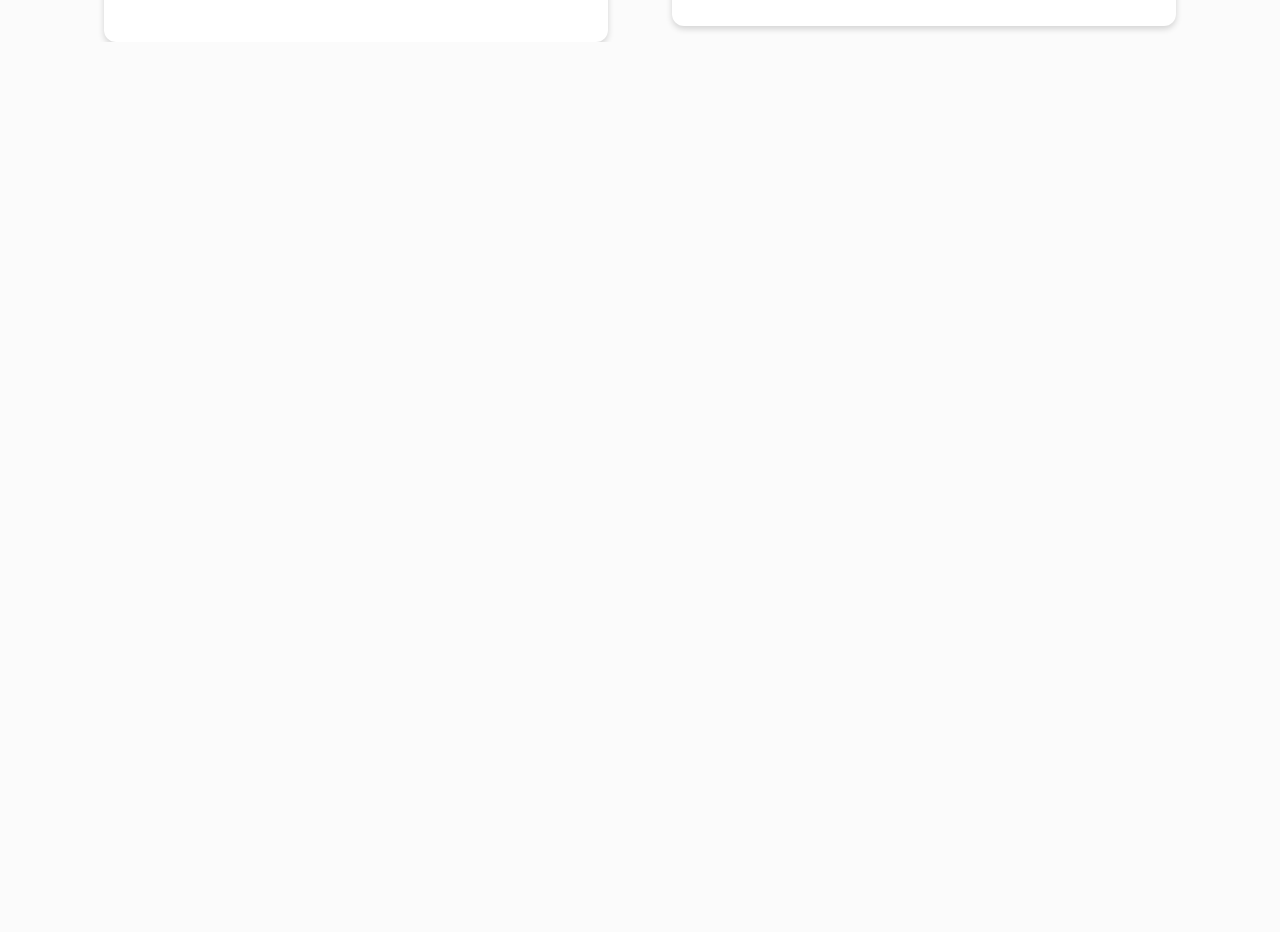
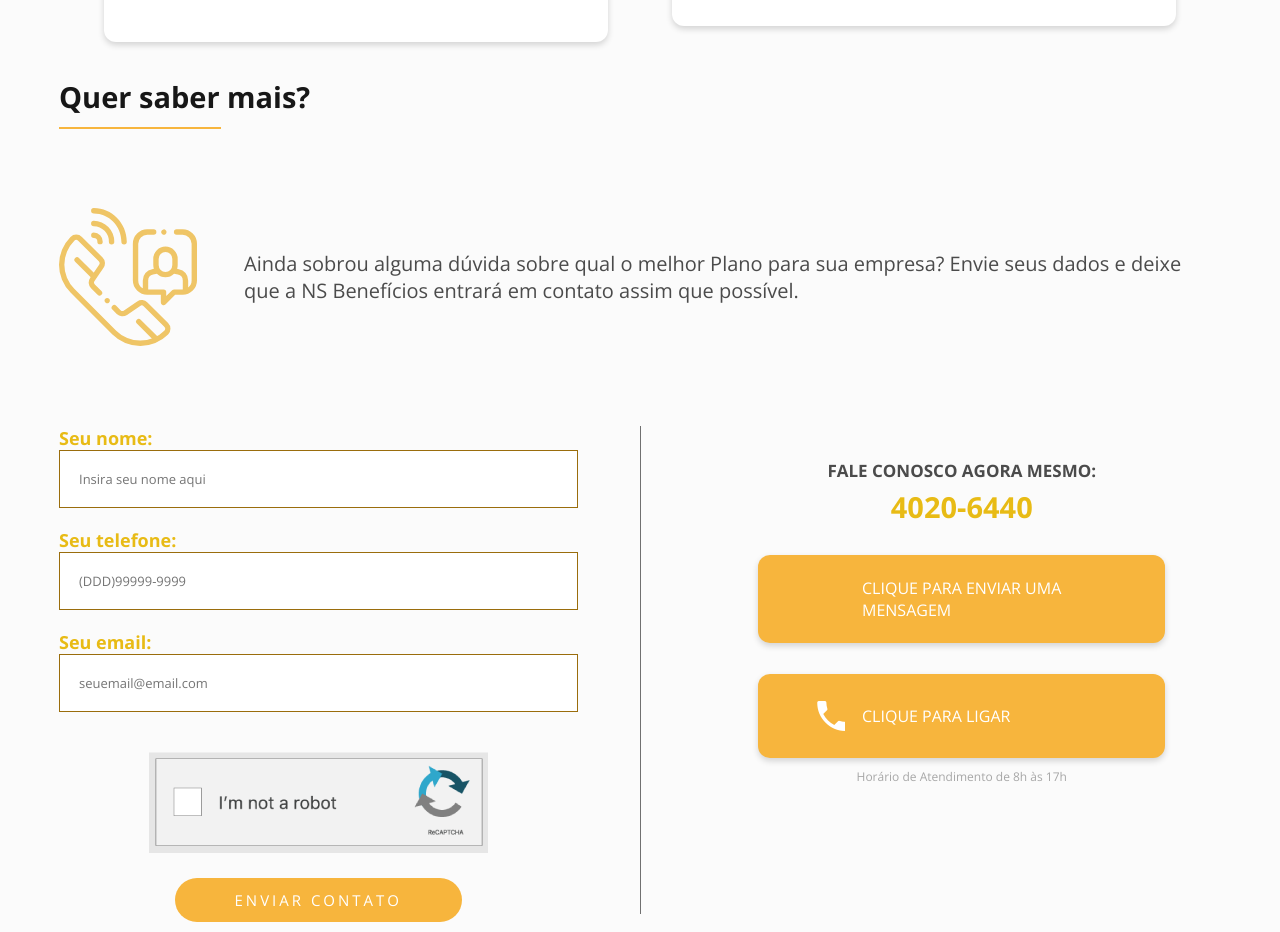
Before and after one commit to renanlido/porto-seguro-angular, an Angular app: page / in a window 1280 px wide. Shown: the part 2080-3012 px from the top of the page. Before the commit the page ends 2122 px from the top, so only its background shows below. Built offline with nearby package versions, Linux system fonts and the light colour scheme.

Commit message:
feat: create page want know more informations

```diff
--- a/src/app/components/_spa-pages/spa-pages.component.html
+++ b/src/app/components/_spa-pages/spa-pages.component.html
@@ -1,3 +1,4 @@
 <app-header></app-header>
 <app-featured-hospitals> </app-featured-hospitals>
 <app-plan-benefits></app-plan-benefits>
+<app-want-know-more-informations></app-want-know-more-informations>
--- a/src/app/components/_spa-pages/spa-pages.module.ts
+++ b/src/app/components/_spa-pages/spa-pages.module.ts
@@ -13,6 +13,7 @@ import { PlanBenefitsComponent } from './plan-benefits/plan-benefits.component';
 import { ButtonComponent } from '../foundation/action/button/button.component';
 import { FullListHospitalsComponent } from './full-list-hospitals/full-list-hospitals.component';
 import { MatIconModule } from '@angular/material/icon';
+import { WantKnowMoreInformationsComponent } from './want-know-more-informations/want-know-more-informations.component';
 
 @NgModule({
   declarations: [
@@ -25,7 +26,8 @@ import { MatIconModule } from '@angular/material/icon';
     SeparatorComponent,
     PlanBenefitsComponent,
     ButtonComponent,
-    FullListHospitalsComponent
+    FullListHospitalsComponent,
+    WantKnowMoreInformationsComponent
   ],
   imports: [CommonModule, CardModule, MatIconModule],
   exports: [SPAPagesComponent]
--- /dev/null
+++ b/src/app/components/_spa-pages/want-know-more-informations/want-know-more-informations.component.html
@@ -0,0 +1,85 @@
+<app-default-container id="#wantToSayMore">
+  <app-h1>Quer saber mais?</app-h1>
+
+  <app-separator></app-separator>
+
+  <div class="want-know-more-informations__content">
+    <div class="want-know-more-informations__title">
+      <div>
+        <img
+          src="http://localhost:4200/assets/images/phoneCall.svg"
+          layout="fill"
+        />
+      </div>
+      <p>
+        Ainda sobrou alguma dúvida sobre qual o melhor Plano para sua empresa?
+        Envie seus dados e deixe que a NS Benefícios entrará em contato assim
+        que possível.
+      </p>
+    </div>
+
+    <div class="want-know-more-informations__bottom_content">
+      <form class="want-know-more-informations__form">
+        <div>
+          <label for="name"
+            >Seu nome:
+            <input
+              type="text"
+              name="name"
+              id="name"
+              placeholder="Insira seu nome aqui"
+            />
+          </label>
+
+          <label for="phone"
+            >Seu telefone:
+            <input
+              type="text"
+              name="phone"
+              id="phone"
+              placeholder="(DDD)99999-9999"
+            />
+          </label>
+
+          <label for="email"
+            >Seu email:
+            <input
+              type="email"
+              name="email"
+              id="email"
+              placeholder="seuemail@email.com"
+            />
+          </label>
+        </div>
+
+        <div class="want-know-more-informations__form--image">
+          <img
+            src="http://localhost:4200/assets/images/imNotRobot.png"
+            width="340px"
+            height="101px"
+          />
+        </div>
+
+        <button type="submit">ENVIAR CONTATO</button>
+      </form>
+
+      <div class="want-know-more-informations__bottom_separator"></div>
+
+      <div class="want-know-more-informations__contactUs">
+        <h2>FALE CONOSCO AGORA MESMO:</h2>
+        <span>4020-6440</span>
+
+        <button type="button" class="want-know-more-informations__button">
+          <mat-icon>whatsapp</mat-icon>
+          <span>CLIQUE PARA ENVIAR UMA MENSAGEM</span>
+        </button>
+
+        <button type="button" class="want-know-more-informations__button">
+          <mat-icon>phone</mat-icon>
+          <span>CLIQUE PARA LIGAR</span>
+        </button>
+        <p>Horário de Atendimento de 8h às 17h</p>
+      </div>
+    </div>
+  </div>
+</app-default-container>
--- /dev/null
+++ b/src/app/components/_spa-pages/want-know-more-informations/want-know-more-informations.component.scss
@@ -0,0 +1,260 @@
+.want-know-more-informations__content {
+  display: flex;
+  flex-direction: column;
+  align-items: center;
+  padding-bottom: 10px;
+  width: 100%;
+}
+
+.want-know-more-informations__title {
+  display: flex;
+  justify-content: space-between;
+  align-items: center;
+  width: 100%;
+  flex: 1;
+  margin-bottom: 42px;
+
+  div {
+    position: relative;
+    width: 100%;
+    height: 101px;
+    max-width: 101px;
+  }
+
+  p {
+    font-size: 0.9375rem;
+    line-height: 1.25rem;
+    margin-left: 12px;
+
+    @media (max-width: 440px) {
+      max-width: 223px;
+    }
+  }
+}
+
+.want-know-more-informations__form {
+  display: flex;
+  flex-direction: column;
+  align-items: center;
+  flex: 1;
+  width: 100%;
+  gap: 20px;
+
+  div {
+    display: inherit;
+    flex-direction: column;
+    width: 100%;
+    align-items: flex-start;
+    gap: 20px;
+
+    label {
+      font-size: 0.75rem;
+      font-weight: bold;
+      color: var(--yellow400);
+      line-height: 1.0625rem;
+      width: 100%;
+    }
+
+    input {
+      padding: 10px;
+      color: var(--gray180);
+      font-size: 0.5625rem;
+      border: 1px solid #9a6d0c;
+      width: 100%;
+    }
+  }
+
+  button {
+    font-size: 0.9375rem;
+    letter-spacing: 0.1875rem;
+    max-width: 289px;
+    color: white;
+
+    padding: 12px 60px;
+
+    border-radius: 25px;
+    background: var(--yellow200);
+
+    transition: background 0.2s;
+
+    &:hover {
+      background: var(--yellow900);
+    }
+  }
+}
+
+.want-know-more-informations__bottom_separator {
+  display: none;
+}
+
+.want-know-more-informations__contactUs {
+  display: flex;
+  width: 100%;
+  flex: 1;
+  align-items: center;
+  flex-direction: column;
+  margin-top: 25px;
+  margin-bottom: 6px;
+
+  h2 {
+    font-size: 0.9375rem;
+    font-weight: bold;
+    color: var(--gray200);
+    line-height: 1.25rem;
+  }
+
+  > span {
+    font-size: 1.5625rem;
+    line-height: 2.125rem;
+    font-weight: bold;
+    margin-bottom: 13px;
+    color: var(--yellow400);
+  }
+
+  > p {
+    font-size: 0.75rem;
+    line-height: 1.0625rem;
+    color: var(--gray160);
+    margin-top: 10px;
+  }
+}
+
+.want-know-more-informations__button {
+  display: flex;
+  justify-content: space-between;
+  align-items: center;
+  height: 75px;
+  flex: 1;
+  max-width: 340px;
+  width: 100%;
+
+  font-size: 0.9375rem;
+  line-height: 1.25rem;
+  text-align: left;
+  gap: 12px;
+
+  padding: 12px 45px 12px 58px;
+
+  @media (max-width: 863px) {
+    padding: 12px 45px 12px 45px !important;
+  }
+
+  background: var(--yellow200);
+  box-shadow: 0px 3px 6px #00000029;
+  border-radius: 12px;
+  color: var(--white100);
+
+  span {
+    width: 100%;
+  }
+
+  & + button {
+    margin-top: 26px;
+  }
+}
+
+// WIDE
+
+@media (min-width: 768px) {
+  .want-know-more-informations__title {
+    margin-top: 60px;
+    margin-bottom: 80px;
+
+    div {
+      height: 138px;
+      max-width: 138px;
+
+      img {
+        width: 100%;
+        height: 100%;
+      }
+    }
+
+    p {
+      font-size: 1.25rem;
+      line-height: 1.6875rem;
+      margin-left: 47px;
+    }
+  }
+
+  .want-know-more-informations__bottom_content {
+    display: flex;
+    flex-direction: row;
+    width: 100%;
+    flex: 1;
+
+    .want-know-more-informations__form {
+      gap: 0;
+
+      div {
+        label {
+          font-size: 1.125rem;
+          line-height: 1.5rem;
+        }
+
+        input {
+          padding: 19px;
+          font-size: 0.8125rem;
+          border: 1px solid #9a6d0c;
+        }
+      }
+
+      .want-know-more-informations__form--image {
+        align-items: center;
+        margin-top: 40px;
+        margin-bottom: 25px;
+      }
+    }
+
+    .want-know-more-informations__bottom_separator {
+      display: block;
+      width: 1px;
+      height: 488px;
+      margin: 0 62px;
+      background: var(--gray190);
+    }
+
+    .want-know-more-informations__contactUs {
+      h2 {
+        font-size: 1.0625rem;
+        line-height: 2.4375rem;
+      }
+
+      > span {
+        font-size: 1.8125rem;
+        line-height: 2.125rem;
+        margin-bottom: 31px;
+      }
+
+      > p {
+        font-size: 0.75rem;
+        line-height: 1.0625rem;
+        color: var(--gray160);
+        margin-top: 10px;
+      }
+
+      .want-know-more-informations__button {
+        height: 90px;
+        max-width: 407px;
+        flex: 0;
+
+        font-size: 1rem;
+        line-height: 1.375rem;
+        text-align: left;
+        gap: 17px;
+
+        padding: 22px 77px 22px 54px;
+
+        mat-icon {
+          font-size: 40px;
+          width: 40px;
+          height: 40px;
+        }
+
+        & + button {
+          margin-top: 31px;
+        }
+      }
+    }
+  }
+}
```
Also changed, not shown: src/app/components/_spa-pages/want-know-more-informations/want-know-more-informations.component.ts (added, +8 -0 lines).
